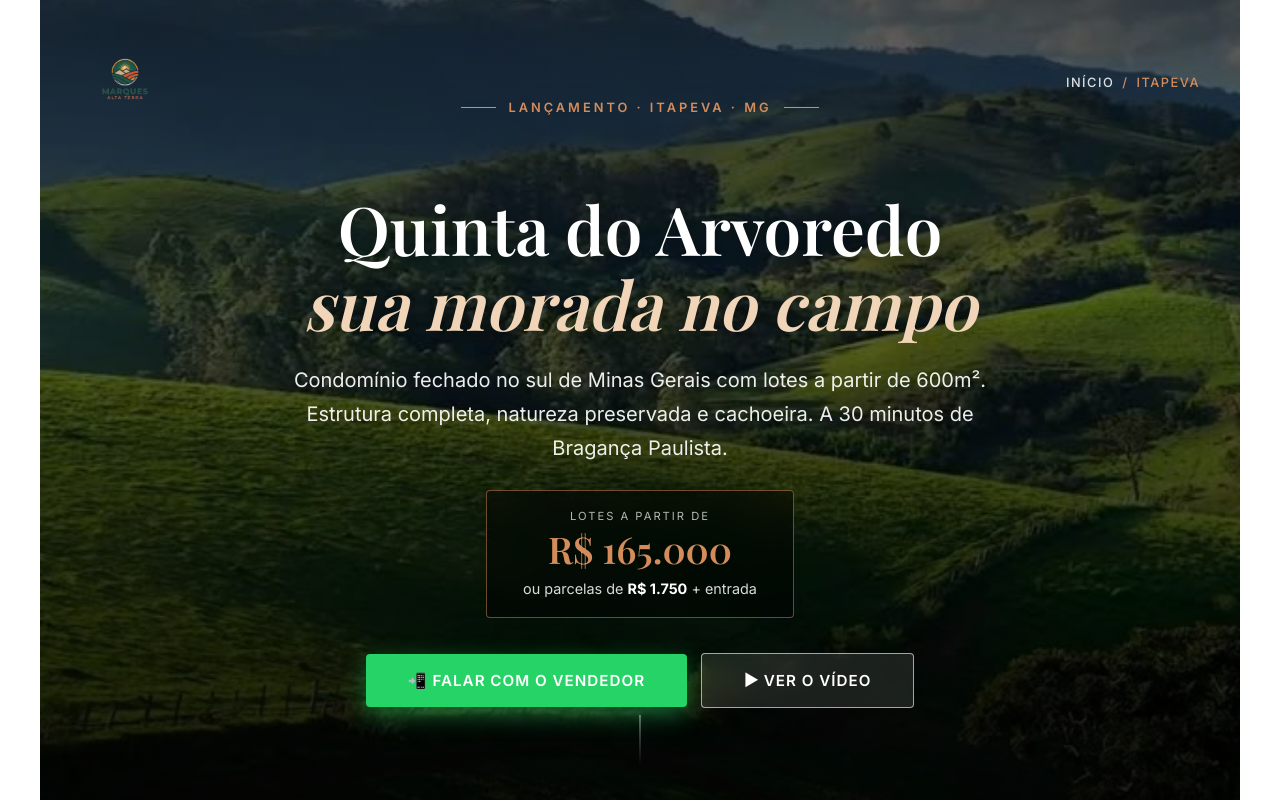
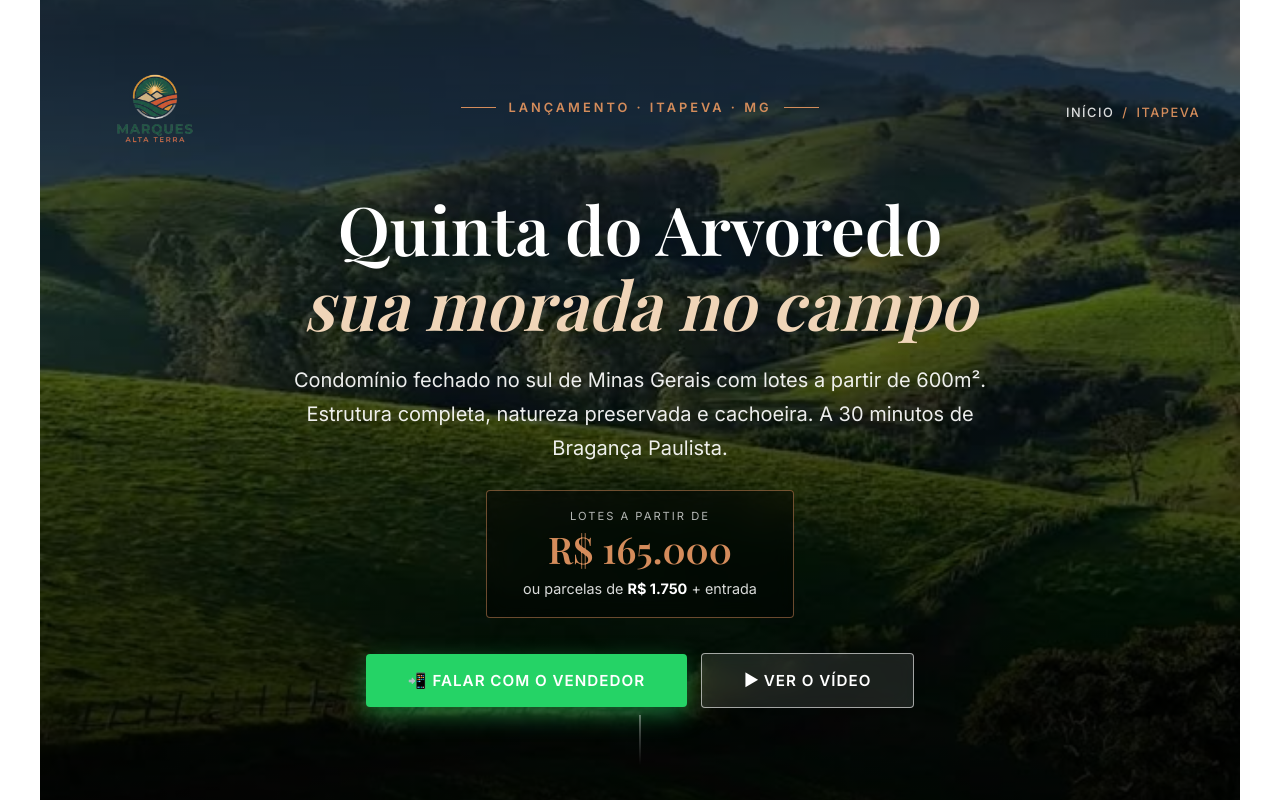
Before and after one commit to marquesaltaterra/marquesaltaterra, a Next.js app: page /itapeva in a window 1280 px wide. Shown: the top 800 px of the page. Built offline with nearby package versions, Linux system fonts and the light colour scheme.

Commit message:
Update itapeva.js

```diff
--- a/pages/itapeva.js
+++ b/pages/itapeva.js
@@ -324,9 +324,9 @@ export default function Itapeva() {
     src="/images/logo.png"
     alt="Marques Alta Terra"
     style={{
-                  height: isMobile ? '48px' : '90px',
+      height: isMobile ? '65px' : '150px',   // ✅
       width: 'auto',
-                  maxWidth: '150px',
+      maxWidth: isMobile ? '170px' : '240px',
     }}
   />
 </a>
@@ -1519,7 +1519,7 @@ export default function Itapeva() {
         <section
           style={{
             padding: sectionPaddingLarge,
-            backgroundImage: 'url(/images/itapeva3.jpeg)',
+            backgroundImage: 'url(/images/home3.png)',
             backgroundSize: 'cover',
             backgroundPosition: 'center',
             position: 'relative',
```
Lines whose indentation alone changed are shown as unchanged.
